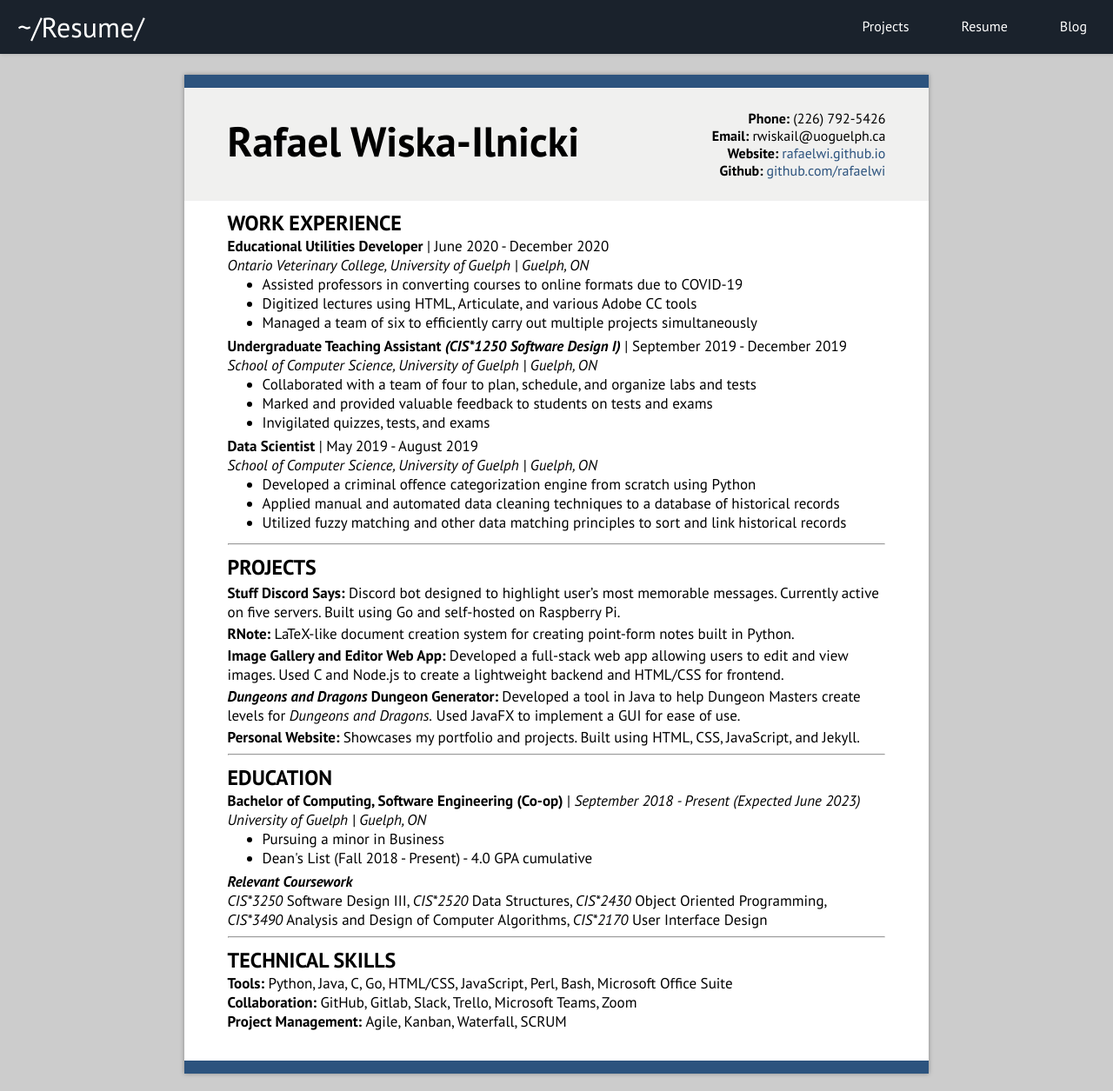
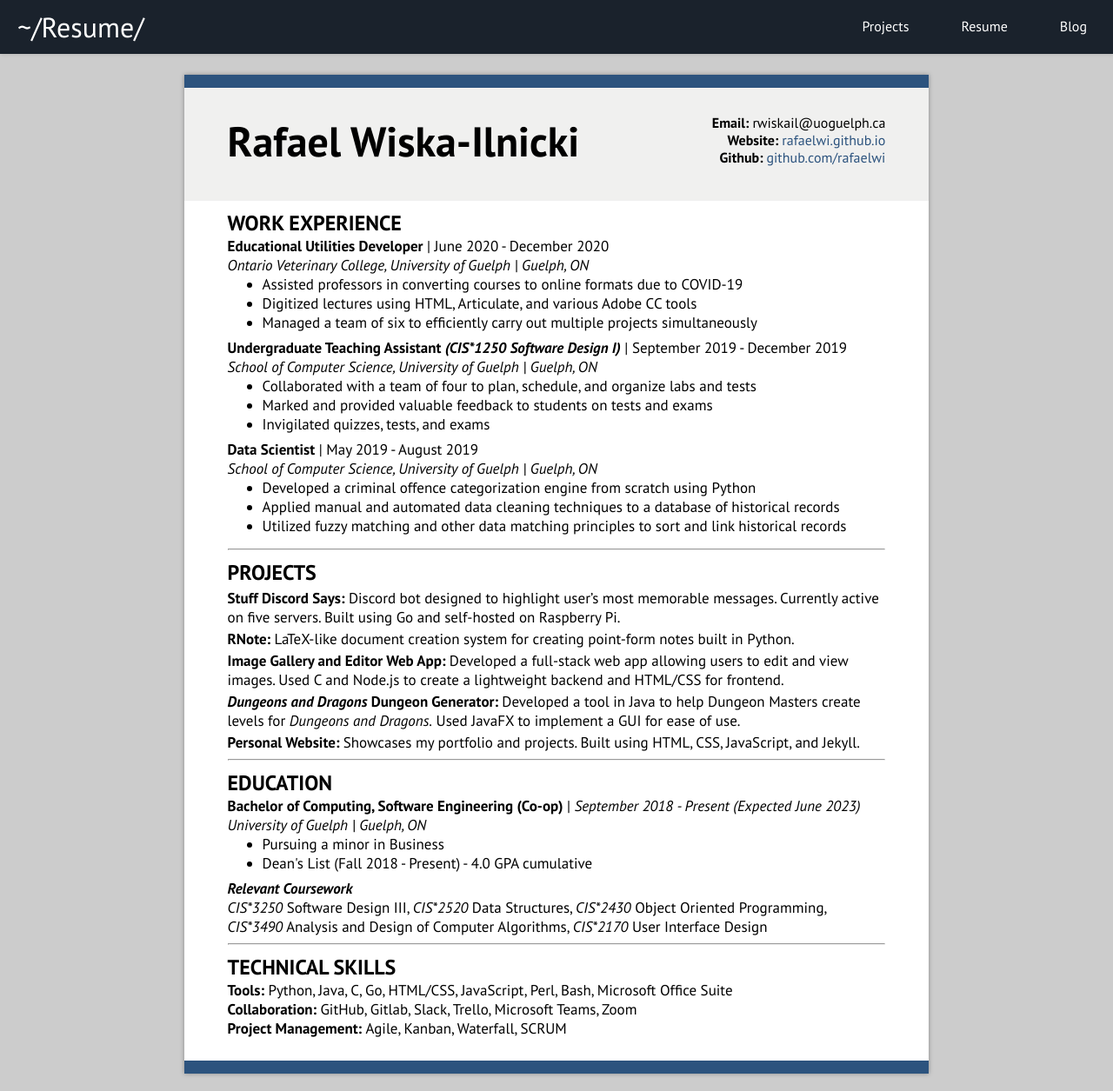
Before and after one commit to rafaelwi/rafaelwi.github.io, a Jekyll site: the page built from resume.html, in a window 1280 px wide. Shown: the whole page at 87% size. Built offline with Jekyll 4.4.1, drawn with Linux system fonts in a browser that asks for light colours.

Commit message:
Hotfixes for formatting and content

```diff
--- a/_layouts/resume.html
+++ b/_layouts/resume.html
@@ -64,10 +64,9 @@
       <div class="top-gray-box">
         <h1 class="name">Rafael Wiska-Ilnicki</h1>
         <div class="info">
-          <p><b>Phone: </b>(226) 792-5426</p>
           <p><b>Email: </b> rwiskail@uoguelph.ca</p>
-          <p><b>Website: </b> <a href="rafaelwi.github.io" target="_blank">rafaelwi.github.io</a></p>
-          <p><b>Github: </b> <a href="github.com/rafaelwi" target="_blank">github.com/rafaelwi</a>
+          <p><b>Website: </b> <a href="https://rafaelwi.github.io" target="_blank">rafaelwi.github.io</a></p>
+          <p><b>Github: </b> <a href="https://github.com/rafaelwi" target="_blank">github.com/rafaelwi</a>
         </div>
       </div>
 
--- a/assets/css/resume.css
+++ b/assets/css/resume.css
@@ -43,9 +43,8 @@
 }
 
 .info {
-    float: right;
     text-align: right;
-    padding-top: 25px;
+    padding-top: 30px;
     padding-right: 50px;
 }
 
@@ -76,7 +75,7 @@
 }
 
 .cv-content ul {
-    padding-bottom: 5px;
+    padding-bottom: 7px;
     font-size: 17px;
 }
 
```
